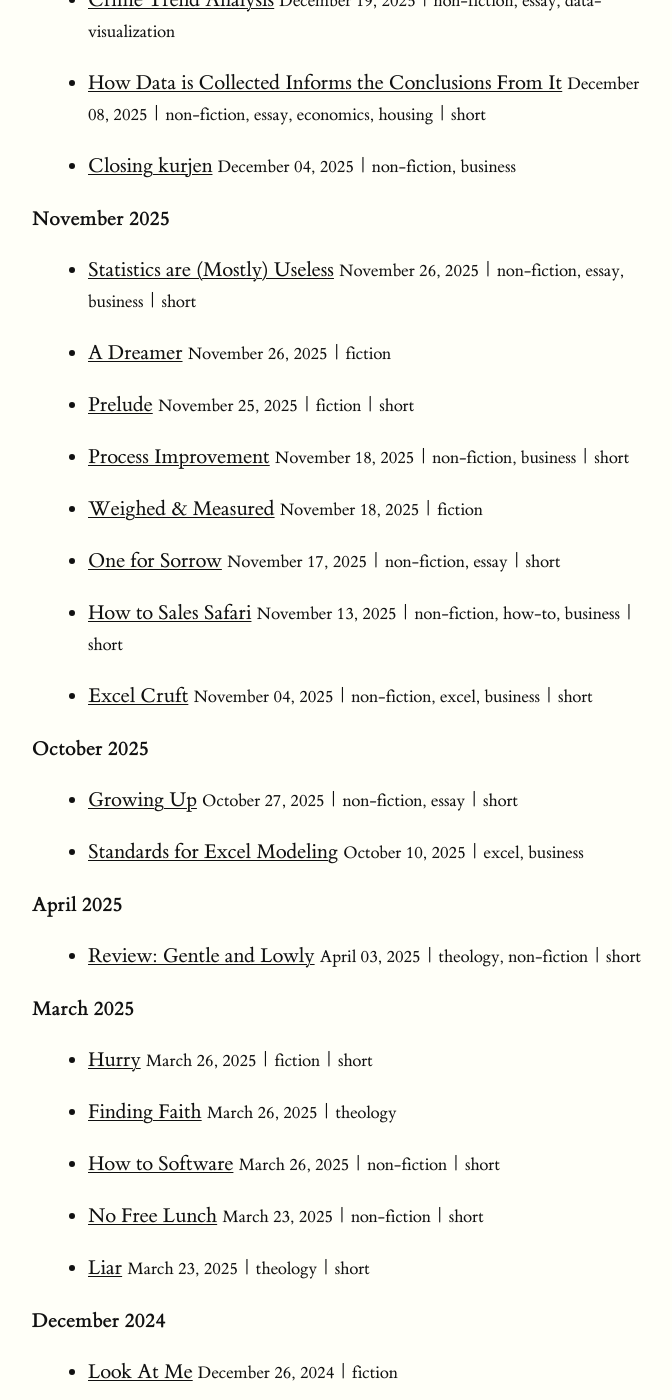
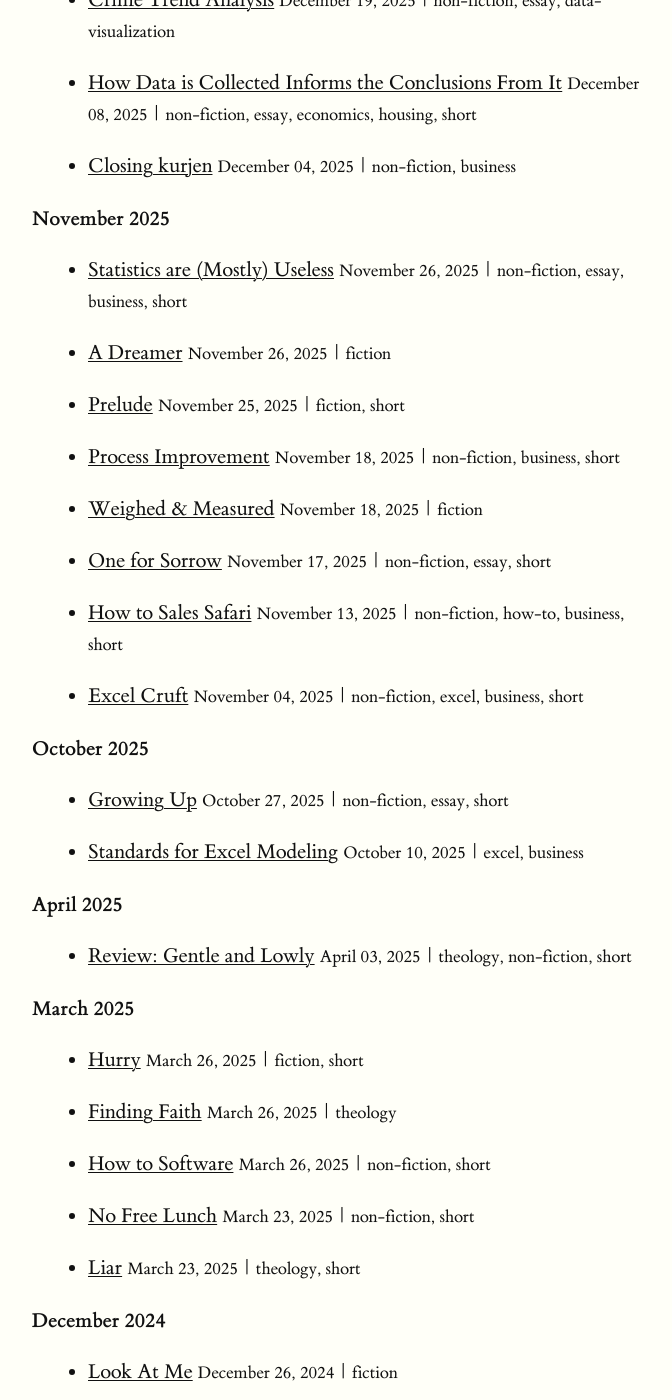
Before and after one commit to pact-wheeler/exp7, a Jekyll site: the page built from index.md, in a window 1280 px wide and 1400 px high, scrolled down 1160 px. Shown: the whole window, without its empty margins (128-800 px from the left). Built offline with Jekyll 4.4.1, drawn with Linux system fonts in a browser that asks for light colours; some of the changed text lies outside the part shown.

Commit message:
update index

```diff
--- a/index.md
+++ b/index.md
@@ -4,13 +4,13 @@ title: Home
 ---
 My name is Daniel, welcome! Below, my posts are in roughly chronological order. If you want to see them by tag, click, [here.]({{ site.baseurl }}/tags.html)
 
-{% assign visible_posts = site.posts | reject: "hidden", true %}
+{% assign visible_posts = site.posts | where_exp: "post", "post.hidden == nil or post.hidden == false" %}
 {% assign postsByYearMonth = visible_posts | group_by_exp:"post", "post.date | date: '%B %Y'" %}
 {% for yearMonth in postsByYearMonth %}
 **{{ yearMonth.name }}**
 {% for post in yearMonth.items %}
 {% assign word_count = post.content | number_of_words %}
 
-* [{{ post.title }}]({{ post.url }}) <small>{{ post.date | date: "%B %d, %Y" }} | {{ post.tags | join: ", " }}{% if word_count < 750 %} | short{% endif %}</small>
+* [{{ post.title }}]({{ post.url }}) <small>{{ post.date | date: "%B %d, %Y" }} | {{ post.tags | join: ", " }}{% if word_count < 750 %}, short{% endif %}</small>
 {% endfor %}
 {% endfor %}
```
